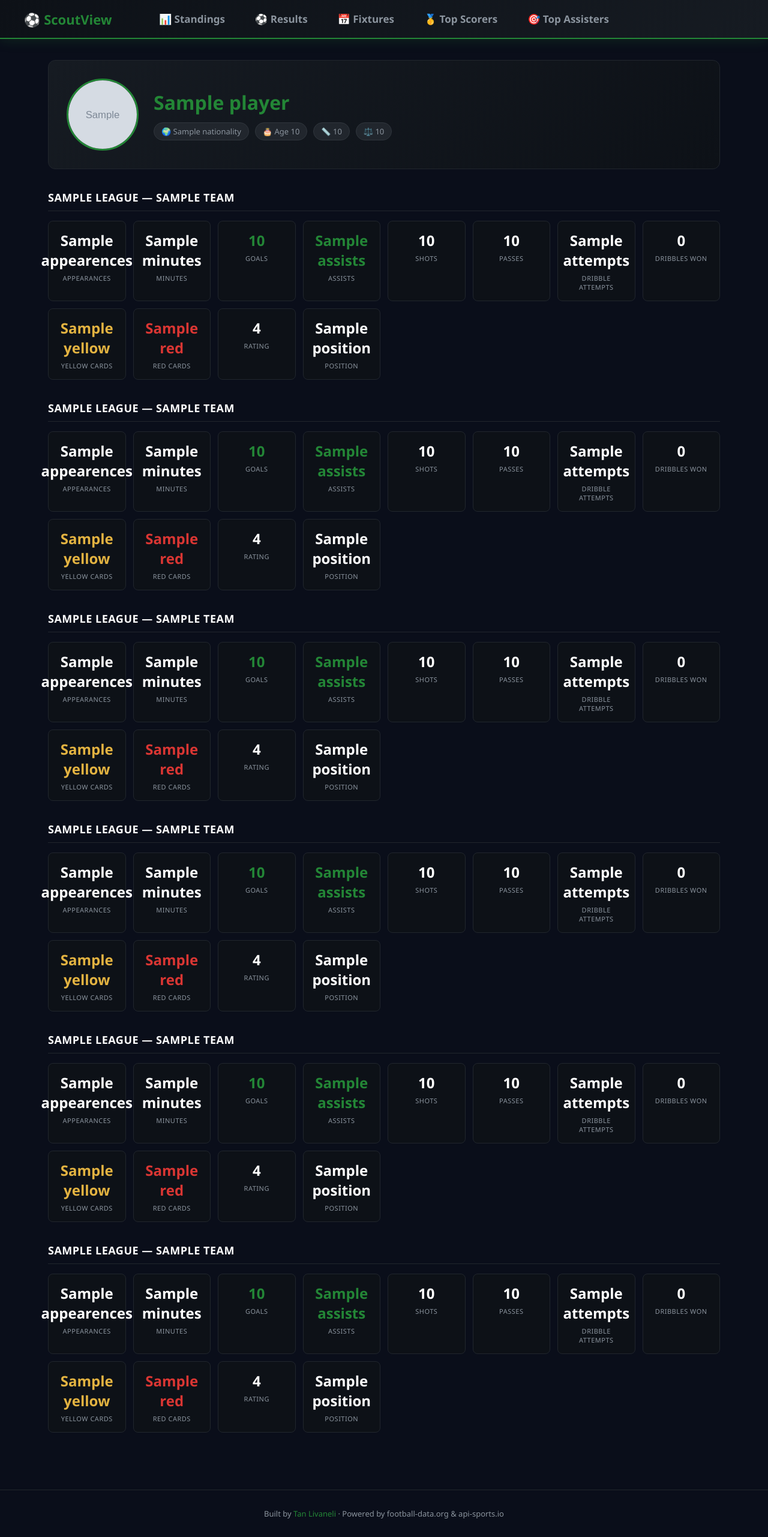
After one commit to tanlivaneli/ScoutView, a Flask app: page /player/1 in a window 1280 px wide. The commit adds this page. Shown: the whole page at 60% size. Run offline with Flask 3, Linux system fonts and the light colour scheme; grey boxes marked "Sample" are stand-in pictures; a database or web service that is not in the repository returns one stand-in record (values such as "Sample title"); data that the repository does not hold is empty.

Commit message:
Added player search with full stats using API-Sports

```diff
--- a/app.py
+++ b/app.py
@@ -6,6 +6,10 @@ app = Flask(__name__)
 API_KEY = "1bc6cda045d54c4393a00dab3bc11cf8"
 BASE_URL = "https://api.football-data.org/v4"
 HEADERS = {"X-Auth-Token": API_KEY}
+
+RAPID_KEY = "fa18cbb0debe873d3a19dc76bc042c93"
+RAPID_HOST = "https://v3.football.api-sports.io"
+RAPID_HEADERS = {"x-apisports-key": RAPID_KEY}
 
 LEAGUES = {
     "PL": "Premier League",
@@ -16,6 +20,16 @@ LEAGUES = {
     "CL": "Champions League"
 }
 
+RAPID_LEAGUES = {
+    39: "Premier League",
+    78: "Bundesliga",
+    140: "La Liga",
+    135: "Serie A",
+    61: "Ligue 1",
+    2: "Champions League"
+}
+
+
 def get_all_teams():
     teams = []
     for code in LEAGUES:
@@ -25,9 +39,11 @@ def get_all_teams():
         teams.extend(data.get("teams", []))
     return teams
 
+
 @app.route("/")
 def home():
     return render_template("home.html", leagues=LEAGUES)
+
 
 @app.route("/standings")
 def standings():
@@ -37,7 +53,9 @@ def standings():
     data = response.json()
     table = data["standings"][0]["table"]
     league_name = LEAGUES.get(league_code, "Unknown League")
-    return render_template("standings.html", table=table, leagues=LEAGUES, selected=league_code, league_name=league_name)
+    return render_template("standings.html", table=table, leagues=LEAGUES, selected=league_code,
+                           league_name=league_name)
+
 
 @app.route("/results")
 def results():
@@ -48,7 +66,9 @@ def results():
     matches = data.get("matches", [])[-20:]
     matches.reverse()
     league_name = LEAGUES.get(league_code, "Unknown League")
-    return render_template("results.html", matches=matches, leagues=LEAGUES, selected=league_code, league_name=league_name)
+    return render_template("results.html", matches=matches, leagues=LEAGUES, selected=league_code,
+                           league_name=league_name)
+
 
 @app.route("/fixtures")
 def fixtures():
@@ -58,7 +78,9 @@ def fixtures():
     data = response.json()
     matches = data.get("matches", [])[:20]
     league_name = LEAGUES.get(league_code, "Unknown League")
-    return render_template("fixtures.html", matches=matches, leagues=LEAGUES, selected=league_code, league_name=league_name)
+    return render_template("fixtures.html", matches=matches, leagues=LEAGUES, selected=league_code,
+                           league_name=league_name)
+
 
 @app.route("/scorers")
 def scorers():
@@ -68,7 +90,9 @@ def scorers():
     data = response.json()
     scorers_list = data.get("scorers", [])
     league_name = LEAGUES.get(league_code, "Unknown League")
-    return render_template("scorers.html", scorers=scorers_list, leagues=LEAGUES, selected=league_code, league_name=league_name)
+    return render_template("scorers.html", scorers=scorers_list, leagues=LEAGUES, selected=league_code,
+                           league_name=league_name)
+
 
 @app.route("/assisters")
 def assisters():
@@ -83,7 +107,9 @@ def assisters():
         reverse=True
     )[:20]
     league_name = LEAGUES.get(league_code, "Unknown League")
-    return render_template("assisters.html", assisters=assisters_list, leagues=LEAGUES, selected=league_code, league_name=league_name)
+    return render_template("assisters.html", assisters=assisters_list, leagues=LEAGUES, selected=league_code,
+                           league_name=league_name)
+
 
 @app.route("/team/<int:team_id>")
 def team(team_id):
@@ -102,6 +128,7 @@ def team(team_id):
 
     return render_template("team.html", team=team_data, recent_matches=recent_matches, next_match=next_match)
 
+
 @app.route("/search")
 def search():
     query = request.args.get("q", "").strip().lower()
@@ -117,5 +144,47 @@ def search():
             unique_teams.append(t)
     return render_template("home.html", leagues=LEAGUES, teams=unique_teams, query=query)
 
+
+@app.route("/player-search")
+def player_search():
+    query = request.args.get("q", "").strip()
+    if not query:
+        return render_template("home.html", leagues=LEAGUES)
+
+    players = []
+    seen = set()
+    season = 2024
+
+    for league_id in RAPID_LEAGUES:
+        url = f"{RAPID_HOST}/players?search={query}&league={league_id}&season={season}"
+        response = requests.get(url, headers=RAPID_HEADERS)
+        data = response.json()
+        for item in data.get("response", []):
+            pid = item["player"]["id"]
+            if pid not in seen:
+                seen.add(pid)
+                players.append(item)
+
+    return render_template("player_search.html", players=players, query=query, leagues=LEAGUES)
+
+
+@app.route("/player/<int:player_id>")
+def player_profile(player_id):
+    all_stats = []
+    season = 2024
+    for league_id, league_name in RAPID_LEAGUES.items():
+        url = f"{RAPID_HOST}/players?id={player_id}&league={league_id}&season={season}"
+        response = requests.get(url, headers=RAPID_HEADERS)
+        data = response.json()
+        if data.get("response"):
+            all_stats.append(data["response"][0])
+
+    if not all_stats:
+        return render_template("home.html", leagues=LEAGUES)
+
+    player_data = all_stats[0]["player"]
+    return render_template("player_profile.html", player=player_data, stats=all_stats, leagues=LEAGUES)
+
+
 if __name__ == "__main__":
     app.run(debug=True)
--- a/static/script.js
+++ b/static/script.js
@@ -0,0 +1,7 @@
+function showSearch(type) {
+    document.getElementById('team-search').style.display = type === 'team' ? 'block' : 'none';
+    document.getElementById('player-search').style.display = type === 'player' ? 'block' : 'none';
+
+    document.querySelectorAll('.search-tab').forEach(tab => tab.classList.remove('active'));
+    event.target.classList.add('active');
+}
--- a/static/style.css
+++ b/static/style.css
@@ -602,3 +602,150 @@ footer a {
     padding-bottom: 10px;
     border-bottom: 1px solid #21262d;
 }
+/* PLAYER SEARCH */
+.player-search-grid {
+    display: grid;
+    grid-template-columns: repeat(auto-fill, minmax(250px, 1fr));
+    gap: 15px;
+    margin-top: 20px;
+}
+
+.player-search-card {
+    background-color: #0d1117;
+    border: 1px solid #21262d;
+    border-radius: 10px;
+    padding: 20px;
+    display: flex;
+    align-items: center;
+    gap: 15px;
+    text-decoration: none;
+    color: #ffffff;
+    transition: border-color 0.2s, transform 0.1s;
+}
+
+.player-search-card:hover {
+    border-color: #238636;
+    transform: translateY(-2px);
+}
+
+.player-photo {
+    width: 60px;
+    height: 60px;
+    border-radius: 50%;
+    object-fit: cover;
+    border: 2px solid #21262d;
+}
+
+.player-photo-placeholder {
+    width: 60px;
+    height: 60px;
+    border-radius: 50%;
+    background-color: #21262d;
+    display: flex;
+    align-items: center;
+    justify-content: center;
+    font-size: 24px;
+}
+
+.player-search-info {
+    display: flex;
+    flex-direction: column;
+    gap: 4px;
+}
+
+.player-search-info strong {
+    font-size: 15px;
+    color: #ffffff;
+}
+
+.player-search-info span {
+    font-size: 13px;
+    color: #8b949e;
+}
+
+/* PLAYER PROFILE */
+.player-header {
+    display: flex;
+    align-items: center;
+    gap: 25px;
+    margin-bottom: 35px;
+    padding: 30px;
+    background: linear-gradient(135deg, #161b22 0%, #0d1117 100%);
+    border-radius: 12px;
+    border: 1px solid #21262d;
+}
+
+.player-header-photo {
+    width: 120px;
+    height: 120px;
+    border-radius: 50%;
+    object-fit: cover;
+    border: 3px solid #238636;
+}
+
+.player-header-info h2 {
+    color: #238636;
+    font-size: 32px;
+    font-weight: 800;
+    margin-bottom: 12px;
+}
+
+.stats-cards {
+    display: grid;
+    grid-template-columns: repeat(auto-fill, minmax(120px, 1fr));
+    gap: 12px;
+    margin-top: 15px;
+}
+
+.stat-box {
+    background-color: #0d1117;
+    border: 1px solid #21262d;
+    border-radius: 8px;
+    padding: 15px;
+    display: flex;
+    flex-direction: column;
+    align-items: center;
+    gap: 6px;
+    text-align: center;
+}
+
+.stat-number {
+    font-size: 24px;
+    font-weight: 800;
+    color: #ffffff;
+}
+
+.stat-label {
+    font-size: 11px;
+    color: #8b949e;
+    text-transform: uppercase;
+    letter-spacing: 0.5px;
+}
+.search-tabs {
+    display: flex;
+    gap: 10px;
+    justify-content: center;
+    margin-bottom: 15px;
+}
+
+.search-tab {
+    padding: 8px 20px;
+    background-color: #161b22;
+    color: #8b949e;
+    border: 1px solid #30363d;
+    border-radius: 20px;
+    font-size: 14px;
+    cursor: pointer;
+    transition: all 0.2s;
+}
+
+.search-tab.active {
+    background-color: #238636;
+    color: #ffffff;
+    border-color: #238636;
+}
+
+.search-tab:hover {
+    color: #ffffff;
+    border-color: #238636;
+}
--- a/templates/base.html
+++ b/templates/base.html
@@ -21,7 +21,7 @@
     {% block content %}{% endblock %}
 
     <footer>
-        <p>Built by <a href="https://github.com/tanlivaneli" target="_blank">Tan Livaneli</a> · Powered by football-data.org</p>
+        <p>Built by <a href="https://github.com/tanlivaneli" target="_blank">Tan Livaneli</a> · Powered by football-data.org & api-sports.io</p>
     </footer>
 
     <script src="{{ url_for('static', filename='script.js') }}"></script>
--- /dev/null
+++ b/templates/player_profile.html
@@ -0,0 +1,85 @@
+{% extends "base.html" %}
+
+{% block content %}
+<div class="container">
+    <div class="player-header">
+        {% if player.photo %}
+        <img src="{{ player.photo }}" alt="{{ player.name }}" class="player-header-photo">
+        {% endif %}
+        <div class="player-header-info">
+            <h2>{{ player.name }}</h2>
+            <div class="team-meta">
+                {% if player.nationality %}
+                <span class="meta-tag">🌍 {{ player.nationality }}</span>
+                {% endif %}
+                {% if player.age %}
+                <span class="meta-tag">🎂 Age {{ player.age }}</span>
+                {% endif %}
+                {% if player.height %}
+                <span class="meta-tag">📏 {{ player.height }}</span>
+                {% endif %}
+                {% if player.weight %}
+                <span class="meta-tag">⚖️ {{ player.weight }}</span>
+                {% endif %}
+            </div>
+        </div>
+    </div>
+
+    {% for item in stats %}
+    {% set s = item.statistics[0] %}
+    <div class="section">
+        <h3>{{ s.league.name }} — {{ s.team.name }}</h3>
+        <div class="stats-cards">
+            <div class="stat-box">
+                <span class="stat-number">{{ s.games.appearences or 0 }}</span>
+                <span class="stat-label">Appearances</span>
+            </div>
+            <div class="stat-box">
+                <span class="stat-number">{{ s.games.minutes or 0 }}</span>
+                <span class="stat-label">Minutes</span>
+            </div>
+            <div class="stat-box">
+                <span class="stat-number" style="color:#238636;">{{ s.goals.total or 0 }}</span>
+                <span class="stat-label">Goals</span>
+            </div>
+            <div class="stat-box">
+                <span class="stat-number" style="color:#238636;">{{ s.goals.assists or 0 }}</span>
+                <span class="stat-label">Assists</span>
+            </div>
+            <div class="stat-box">
+                <span class="stat-number">{{ s.shots.total or 0 }}</span>
+                <span class="stat-label">Shots</span>
+            </div>
+            <div class="stat-box">
+                <span class="stat-number">{{ s.passes.total or 0 }}</span>
+                <span class="stat-label">Passes</span>
+            </div>
+            <div class="stat-box">
+                <span class="stat-number">{{ s.dribbles.attempts or 0 }}</span>
+                <span class="stat-label">Dribble Attempts</span>
+            </div>
+            <div class="stat-box">
+                <span class="stat-number">{{ s.dribbles.success or 0 }}</span>
+                <span class="stat-label">Dribbles Won</span>
+            </div>
+            <div class="stat-box">
+                <span class="stat-number" style="color:#e3b341;">{{ s.cards.yellow or 0 }}</span>
+                <span class="stat-label">Yellow Cards</span>
+            </div>
+            <div class="stat-box">
+                <span class="stat-number" style="color:#da3633;">{{ s.cards.red or 0 }}</span>
+                <span class="stat-label">Red Cards</span>
+            </div>
+            <div class="stat-box">
+                <span class="stat-number">{{ s.games.rating[:4] if s.games.rating else 'N/A' }}</span>
+                <span class="stat-label">Rating</span>
+            </div>
+            <div class="stat-box">
+                <span class="stat-number">{{ s.games.position or 'N/A' }}</span>
+                <span class="stat-label">Position</span>
+            </div>
+        </div>
+    </div>
+    {% endfor %}
+</div>
+{% endblock %}
```
Also changed, not shown: templates/home.html (+20 -5 lines), templates/player_search.html (added, +29 -0 lines).
